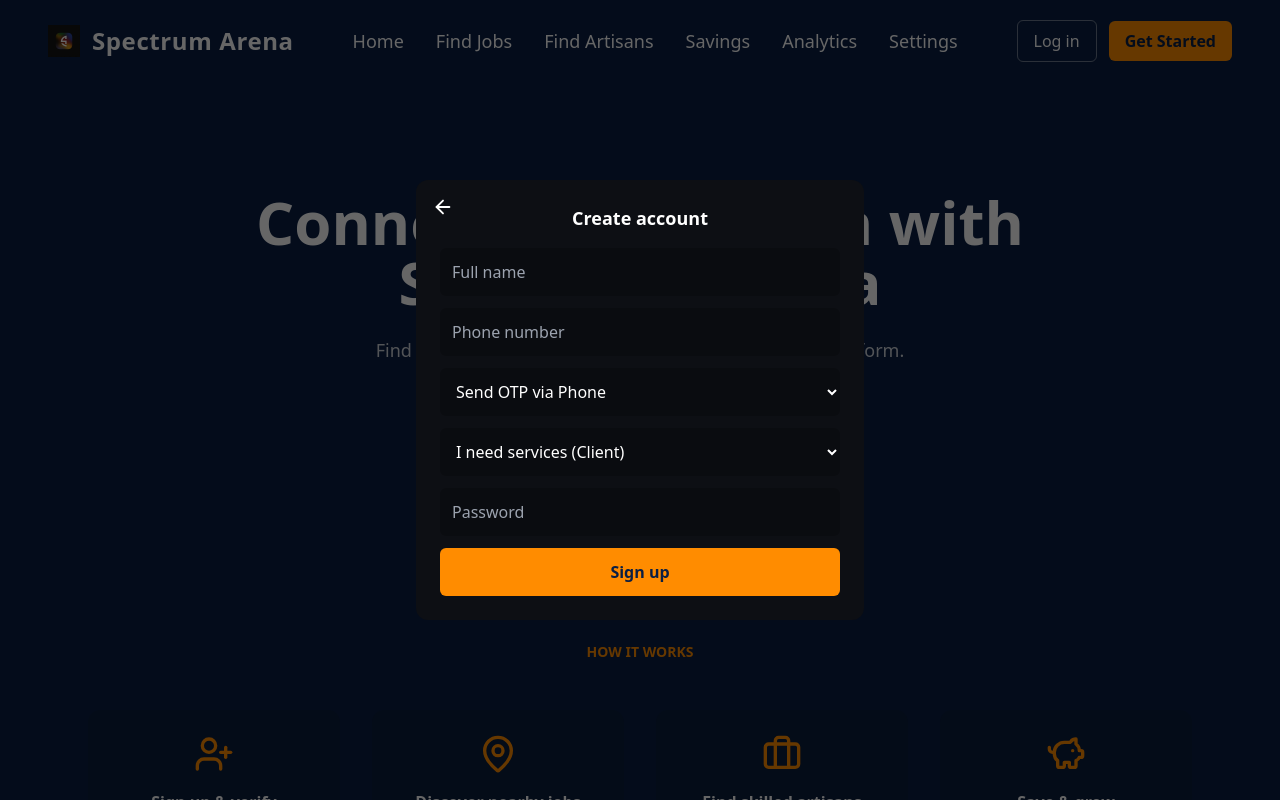
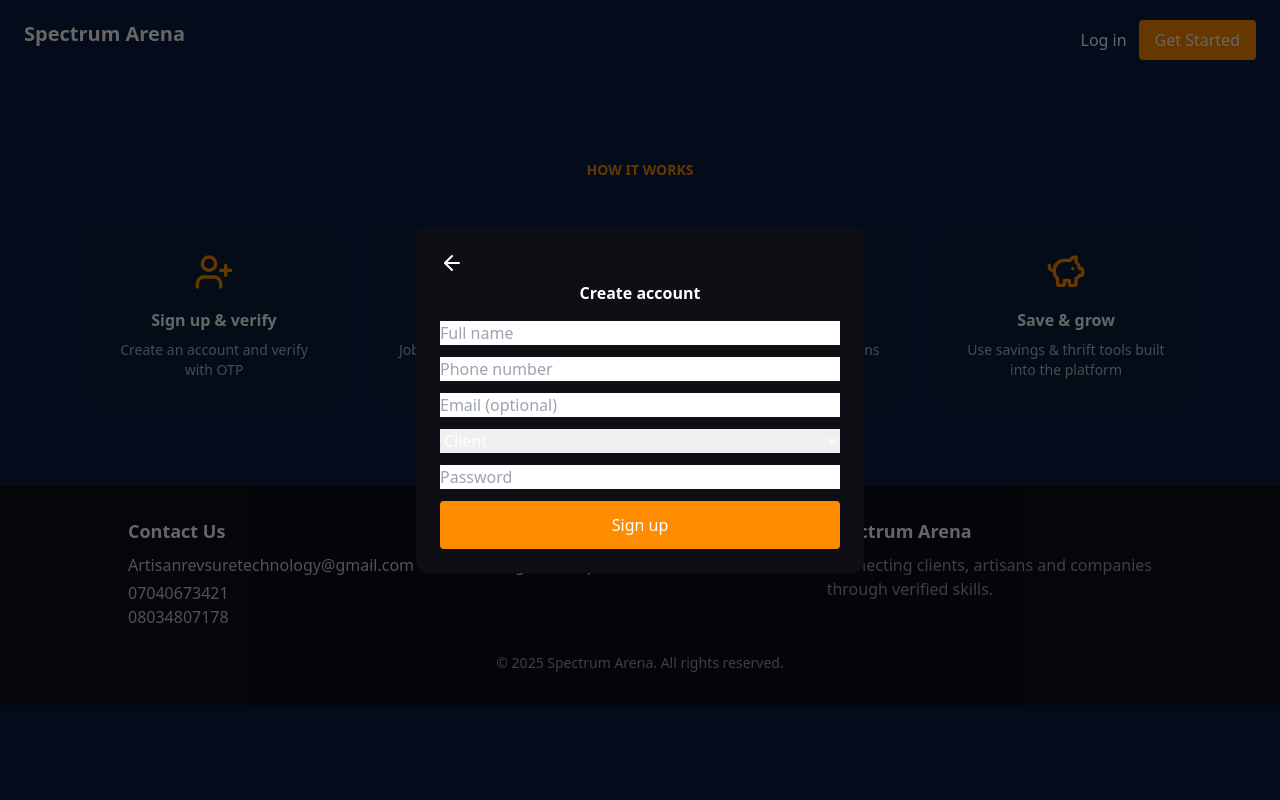
Before and after one commit to fawumi223/spectrum-arena-frontend, a React (Create React App) app: page / in a window 1280 px wide. Both pictures are taken after a click on the button "Get Started". Shown: the top 800 px of the page. Built offline with nearby package versions, Linux system fonts and the light colour scheme.

Commit message:
Demo mode: remove OTP and legacy signup logic from App.jsx

```diff
--- a/src/App.jsx
+++ b/src/App.jsx
@@ -13,11 +13,10 @@ import { Toaster } from "react-hot-toast";
 
 import RequireAuth from "./components/RequireAuth";
 import Footer from "./components/Footer";
-import { loginUser } from "./api/auth";
-import api from "./api/api";
+import { loginUser, signupUser } from "./api/auth";
 import { isAuthenticated } from "./utils/auth";
 
-// Authenticated Pages
+// Pages
 import Dashboard from "./pages/Dashboard";
 import MySavings from "./pages/MySavings";
 import Settings from "./pages/Settings";
@@ -53,29 +52,14 @@ function CompanyDashboard() {
   return (
     <div className="min-h-screen bg-[#0d1018] text-white px-6 pt-10">
       <h1 className="text-2xl font-bold mb-6">Company Dashboard</h1>
-
       <div className="grid grid-cols-2 sm:grid-cols-3 gap-4">
-        <button
-          type="button"
-          onClick={() => navigate("/post-job")}
-          className="bg-[#111827] border border-white/10 rounded-xl p-4 text-center hover:border-brightOrange"
-        >
+        <button onClick={() => navigate("/post-job")} className="bg-[#111827] rounded-xl p-4">
           Post Job
         </button>
-
-        <button
-          type="button"
-          onClick={() => navigate("/find-artisans")}
-          className="bg-[#111827] border border-white/10 rounded-xl p-4 text-center hover:border-brightOrange"
-        >
+        <button onClick={() => navigate("/find-artisans")} className="bg-[#111827] rounded-xl p-4">
           Find Artisans
         </button>
-
-        <button
-          type="button"
-          onClick={() => navigate("/company/applications")}
-          className="bg-[#111827] border border-white/10 rounded-xl p-4 text-center hover:border-brightOrange"
-        >
+        <button onClick={() => navigate("/company/applications")} className="bg-[#111827] rounded-xl p-4">
           Applications
         </button>
       </div>
@@ -105,7 +89,7 @@ function Navbar({ onOpenSignup, onOpenLogin }) {
 
   const stored = localStorage.getItem("user");
   const user = stored ? JSON.parse(stored) : null;
-  const firstName = user?.full_name?.split(" ")[0] || null;
+  const firstName = user?.full_name?.split(" ")[0];
 
   const handleProtectedNav = (path) => {
     if (!isAuthenticated()) return onOpenLogin();
@@ -113,205 +97,88 @@ function Navbar({ onOpenSignup, onOpenLogin }) {
   };
 
   return (
-    <nav className="w-full bg-deepBlue text-white py-5 px-6 md:px-12 flex justify-between items-center">
-      <div className="flex items-center gap-3">
-        <img
-          src="/logo.png"
-          alt="Spectrum logo"
-          className="h-8 w-8 object-contain select-none"
-          draggable={false}
-        />
-        <span className="font-semibold text-xl md:text-2xl tracking-wide">
-          Spectrum Arena
-        </span>
-      </div>
+    <nav className="w-full bg-deepBlue text-white py-5 px-6 flex justify-between">
+      <span className="font-semibold text-xl">Spectrum Arena</span>
 
-      <div className="hidden md:flex items-center gap-8 text-lg">
-        <Link to="/">Home</Link>
-        <button type="button" onClick={() => handleProtectedNav("/find-jobs")}>
-          Find Jobs
-        </button>
-        <button type="button" onClick={() => handleProtectedNav("/find-artisans")}>
-          Find Artisans
-        </button>
-        <button type="button" onClick={() => handleProtectedNav("/savings")}>
-          Savings
-        </button>
-        <button type="button" onClick={() => handleProtectedNav("/analytics")}>
-          Analytics
-        </button>
-        <button type="button" onClick={() => handleProtectedNav("/settings")}>
-          Settings
+      {!isAuthenticated() ? (
+        <div className="flex gap-3">
+          <button onClick={onOpenLogin}>Log in</button>
+          <button onClick={onOpenSignup} className="bg-brightOrange px-4 py-2 rounded">
+            Get Started
           </button>
         </div>
-
-      <div className="flex items-center gap-3">
-        {!isAuthenticated() ? (
-          <>
+      ) : (
+        <div className="flex gap-3 items-center">
+          <span>Hi, {firstName || "User"} 👋</span>
           <button
-              type="button"
-              onClick={onOpenLogin}
-              className="border border-white/40 px-4 py-2 rounded-md"
-            >
-              Log in
-            </button>
-            <button
-              type="button"
-              onClick={onOpenSignup}
-              className="bg-brightOrange text-deepBlue font-semibold px-4 py-2 rounded-md"
-            >
-              Get Started
-            </button>
-          </>
-        ) : (
-          <div className="flex items-center gap-3">
-            <span className="text-white/80 hidden md:block">
-              Hi, {firstName || "User"} 👋
-            </span>
-            <button
-              type="button"
             onClick={() => {
-                localStorage.removeItem("access");
-                localStorage.removeItem("refresh");
-                localStorage.removeItem("user");
+              localStorage.clear();
               navigate("/", { replace: true });
               window.location.reload();
             }}
-              className="bg-brightOrange text-deepBlue font-semibold px-4 py-2 rounded-md"
+            className="bg-brightOrange px-4 py-2 rounded"
           >
             Logout
           </button>
         </div>
       )}
-      </div>
     </nav>
   );
 }
 
 /* ---------------------------------------------------
-   Hero
---------------------------------------------------- */
-function Hero({ onOpenSignup }) {
-  return (
-    <header className="min-h-[60vh] flex items-center justify-center text-center px-6">
-      <div className="max-w-4xl">
-        <h1 className="text-4xl md:text-6xl font-extrabold leading-tight">
-          Connect, Skill & Earn with Spectrum Arena
-        </h1>
-        <p className="mt-6 text-lg text-white/80">
-          Find artisans, post jobs, manage savings — all in one platform.
-        </p>
-        <button
-          type="button"
-          onClick={onOpenSignup}
-          className="mt-10 bg-brightOrange text-deepBlue font-bold px-8 py-3 rounded-md"
-        >
-          Get Started
-        </button>
-      </div>
-    </header>
-  );
-}
-
-/* ---------------------------------------------------
- Signup Modal
+   Signup Modal (DEMO MODE — NO OTP)
 --------------------------------------------------- */
 function SignupModal({ onClose }) {
   const [full_name, setFullName] = useState("");
   const [phone_number, setPhone] = useState("");
   const [email, setEmail] = useState("");
   const [password, setPassword] = useState("");
-  const [otpChannel, setOtpChannel] = useState("PHONE");
   const [role, setRole] = useState("client");
+
   const navigate = useNavigate();
 
   async function submit(e) {
     e.preventDefault();
     try {
-      await api.post("users/signup/", {
+      await signupUser({
         full_name,
         phone_number,
-        email: otpChannel === "EMAIL" ? email : null,
         password,
-        otp_channel: otpChannel,
         role,
+        email,
       });
 
-      await loginUser({ phone_number, password });
       onClose();
-      navigate("/dashboard");
+      navigate("/dashboard", { replace: true });
     } catch (err) {
-      alert(err?.response?.data?.message || "Signup failed");
+      alert("Signup failed");
     }
   }
 
   return (
     <div className="fixed inset-0 bg-black/60 flex items-center justify-center z-50">
-      <div className="bg-[#0d0f14] text-white rounded-xl p-6 w-full max-w-md relative">
-        <button type="button" onClick={onClose} className="absolute top-4 left-4">
-          <ArrowLeft size={22} />
+      <div className="bg-[#0d0f14] text-white rounded-xl p-6 w-full max-w-md">
+        <button onClick={onClose}>
+          <ArrowLeft />
         </button>
 
-        <h4 className="text-center font-bold text-lg mb-4">Create account</h4>
+        <h4 className="text-center font-bold mb-4">Create account</h4>
 
         <form onSubmit={submit} className="flex flex-col gap-3">
-          <input
-            className="bg-black/20 p-3 rounded-md"
-            placeholder="Full name"
-            required
-            value={full_name}
-            onChange={(e) => setFullName(e.target.value)}
-          />
-          <input
-            className="bg-black/20 p-3 rounded-md"
-            placeholder="Phone number"
-            required
-            value={phone_number}
-            onChange={(e) => setPhone(e.target.value)}
-          />
+          <input placeholder="Full name" required value={full_name} onChange={(e) => setFullName(e.target.value)} />
+          <input placeholder="Phone number" required value={phone_number} onChange={(e) => setPhone(e.target.value)} />
+          <input placeholder="Email (optional)" value={email} onChange={(e) => setEmail(e.target.value)} />
 
-          <select
-            value={otpChannel}
-            onChange={(e) => setOtpChannel(e.target.value)}
-            className="bg-black/20 p-3 rounded-md"
-          >
-            <option value="PHONE">Send OTP via Phone</option>
-            <option value="EMAIL">Send OTP via Email</option>
+          <select value={role} onChange={(e) => setRole(e.target.value)}>
+            <option value="client">Client</option>
+            <option value="artisan">Artisan</option>
+            <option value="company">Company</option>
           </select>
 
-          {otpChannel === "EMAIL" && (
-            <input
-              className="bg-black/20 p-3 rounded-md"
-              placeholder="Email address"
-              value={email}
-              onChange={(e) => setEmail(e.target.value)}
-              required
-            />
-          )}
+          <input type="password" placeholder="Password" required value={password} onChange={(e) => setPassword(e.target.value)} />
 
-          <select
-            value={role}
-            onChange={(e) => setRole(e.target.value)}
-            className="bg-black/20 p-3 rounded-md"
-          >
-            <option value="client">I need services (Client)</option>
-            <option value="artisan">I provide services (Artisan)</option>
-            <option value="company">I am a company</option>
-          </select>
-
-          <input
-            type="password"
-            className="bg-black/20 p-3 rounded-md"
-            placeholder="Password"
-            required
-            value={password}
-            onChange={(e) => setPassword(e.target.value)}
-          />
-
-          <button
-            type="submit"
-            className="bg-brightOrange text-deepBlue font-semibold p-3 rounded-md"
-          >
+          <button type="submit" className="bg-brightOrange p-3 rounded">
             Sign up
           </button>
         </form>
@@ -343,30 +210,17 @@ function LoginModal({ onClose }) {
 
   return (
     <div className="fixed inset-0 bg-black/60 flex items-center justify-center z-50">
-      <div className="bg-[#0d0f14] text-white rounded-xl p-6 w-full max-w-md relative">
-        <button type="button" onClick={onClose} className="absolute top-4 left-4">
-          <ArrowLeft size={22} />
+      <div className="bg-[#0d0f14] text-white rounded-xl p-6 w-full max-w-md">
+        <button onClick={onClose}>
+          <ArrowLeft />
         </button>
-        <h4 className="text-center font-bold text-lg mb-4">Log in</h4>
+
+        <h4 className="text-center font-bold mb-4">Log in</h4>
 
         <form onSubmit={submit} className="flex flex-col gap-3">
-          <input
-            className="bg-black/20 p-3 rounded-md"
-            placeholder="Phone number"
-            value={phone_number}
-            onChange={(e) => setPhone(e.target.value)}
-          />
-          <input
-            type="password"
-            className="bg-black/20 p-3 rounded-md"
-            placeholder="Password"
-            value={password}
-            onChange={(e) => setPassword(e.target.value)}
-          />
-          <button
-            type="submit"
-            className="bg-brightOrange text-deepBlue font-semibold p-3 rounded-md"
-          >
+          <input placeholder="Phone number" value={phone_number} onChange={(e) => setPhone(e.target.value)} />
+          <input type="password" placeholder="Password" value={password} onChange={(e) => setPassword(e.target.value)} />
+          <button type="submit" className="bg-brightOrange p-3 rounded">
             Log in
           </button>
         </form>
@@ -383,22 +237,19 @@ function LandingPage() {
   const [showLogin, setShowLogin] = useState(false);
 
   return (
-    <div className="min-h-screen bg-deepBlue text-white font-sans">
+    <div className="min-h-screen bg-deepBlue text-white">
       <Navbar onOpenSignup={() => setShowSignup(true)} onOpenLogin={() => setShowLogin(true)} />
-      <Hero onOpenSignup={() => setShowSignup(true)} />
       <HeroAnimation />
       <HowItWorks />
-
       {showSignup && <SignupModal onClose={() => setShowSignup(false)} />}
       {showLogin && <LoginModal onClose={() => setShowLogin(false)} />}
-
       <Footer />
     </div>
   );
 }
 
 /* ---------------------------------------------------
- Router
+   App Router
 --------------------------------------------------- */
 export default function App() {
   return (
@@ -406,13 +257,7 @@ export default function App() {
       <Toaster position="top-center" />
       <Router>
         <Routes>
-          <Route
-            path="/"
-            element={
-              isAuthenticated() ? <Navigate to="/dashboard" replace /> : <LandingPage />
-            }
-          />
-
+          <Route path="/" element={isAuthenticated() ? <Navigate to="/dashboard" replace /> : <LandingPage />} />
           <Route path="/dashboard" element={<RequireAuth><RoleRouter /></RequireAuth>} />
           <Route path="/notifications" element={<RequireAuth><Notifications /></RequireAuth>} />
           <Route path="/profile/artisan/:id" element={<RequireAuth><ArtisanProfile /></RequireAuth>} />
@@ -427,7 +272,6 @@ export default function App() {
           <Route path="/bills/electricity" element={<RequireAuth><Electricity /></RequireAuth>} />
           <Route path="/analytics" element={<RequireAuth><Analytics /></RequireAuth>} />
           <Route path="/settings" element={<RequireAuth><Settings /></RequireAuth>} />
-
           <Route path="*" element={<Navigate to="/" replace />} />
         </Routes>
       </Router>
```
Lines whose indentation alone changed are shown as unchanged.
